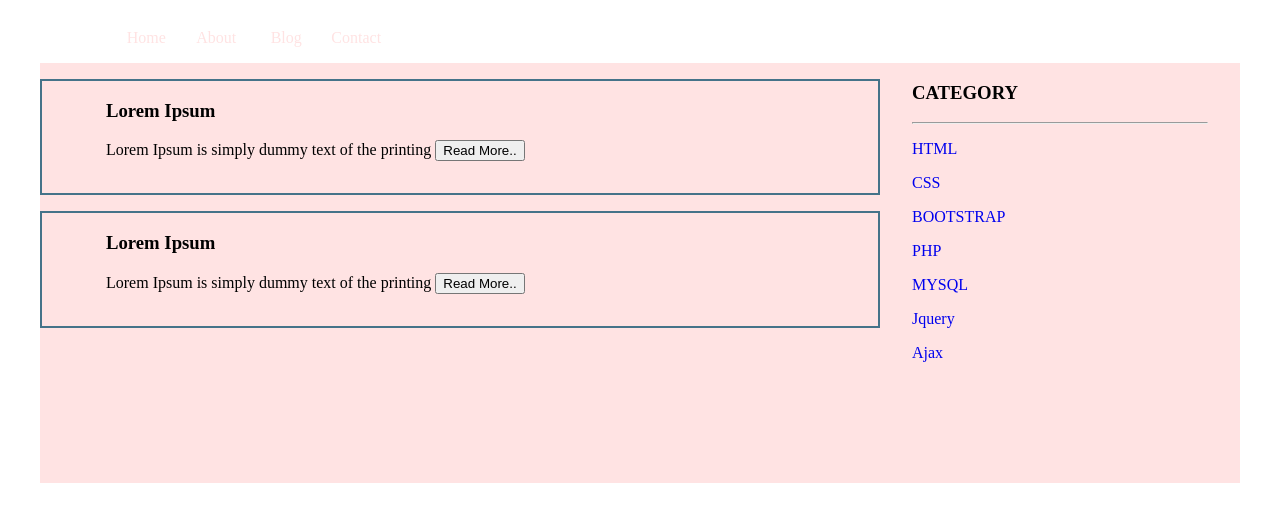
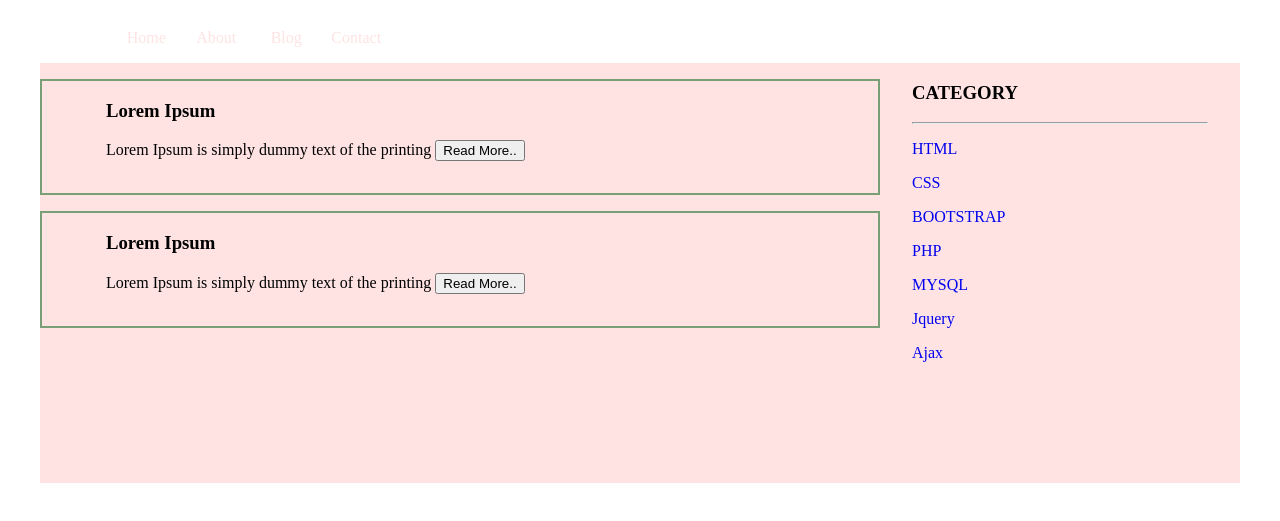
Before and after one commit to safasafadlila-collab/webku, a plain HTML site: page index.html in a window 1280 px wide. Shown: the part 143-664 px from the top of the page. Drawn offline with Linux system fonts and the light colour scheme.

Commit message:
Fix border color in .border class
Updated border color in the .border class.

```diff
--- a/style.css
+++ b/style.css
@@ -58,7 +58,7 @@
 }
 
 .border{
-     border: 2px solid #457389;
+     border: 2px solid #799f76;
      margin-top: 1pc;
      padding-bottom:1pc;
      padding-left:2pc;
```
